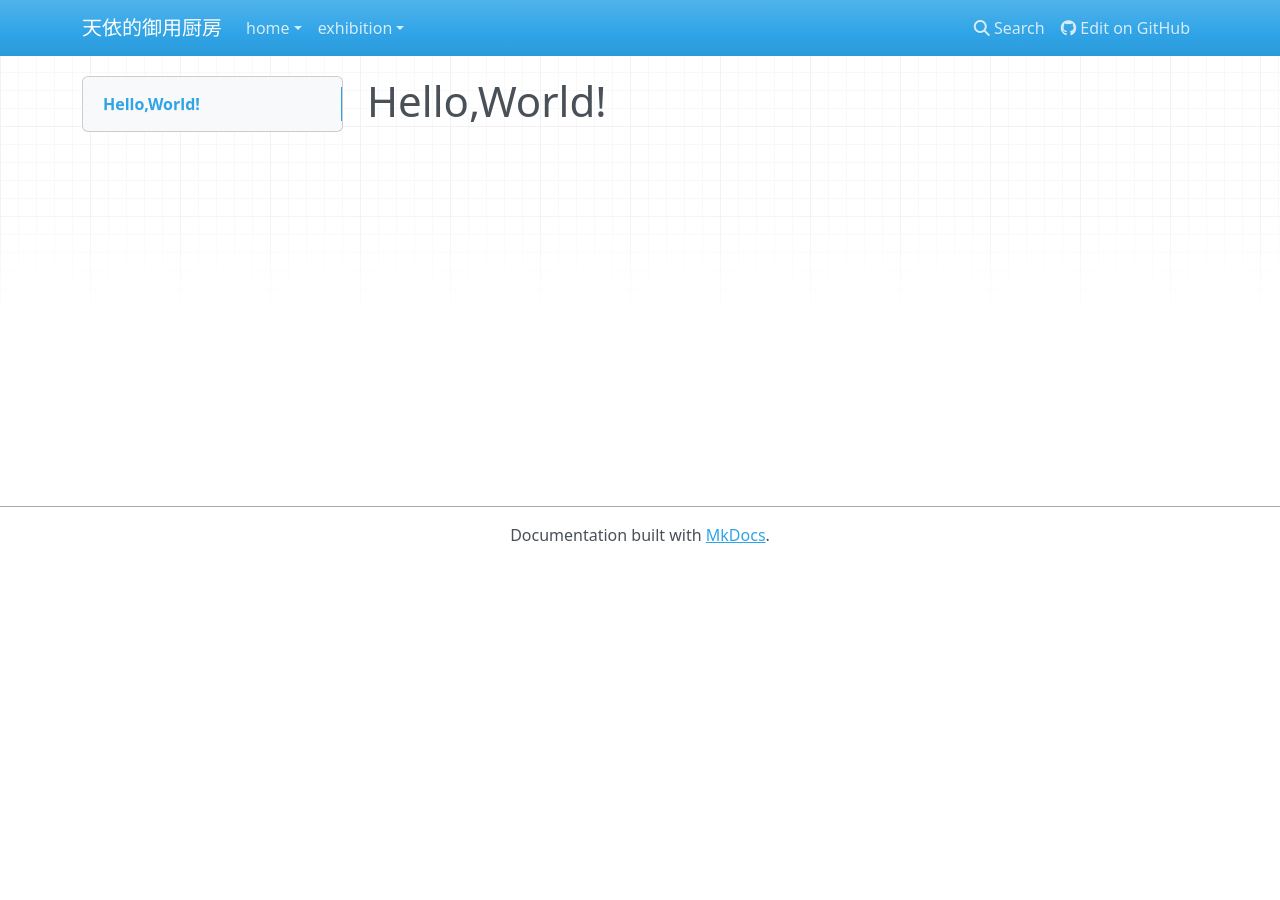
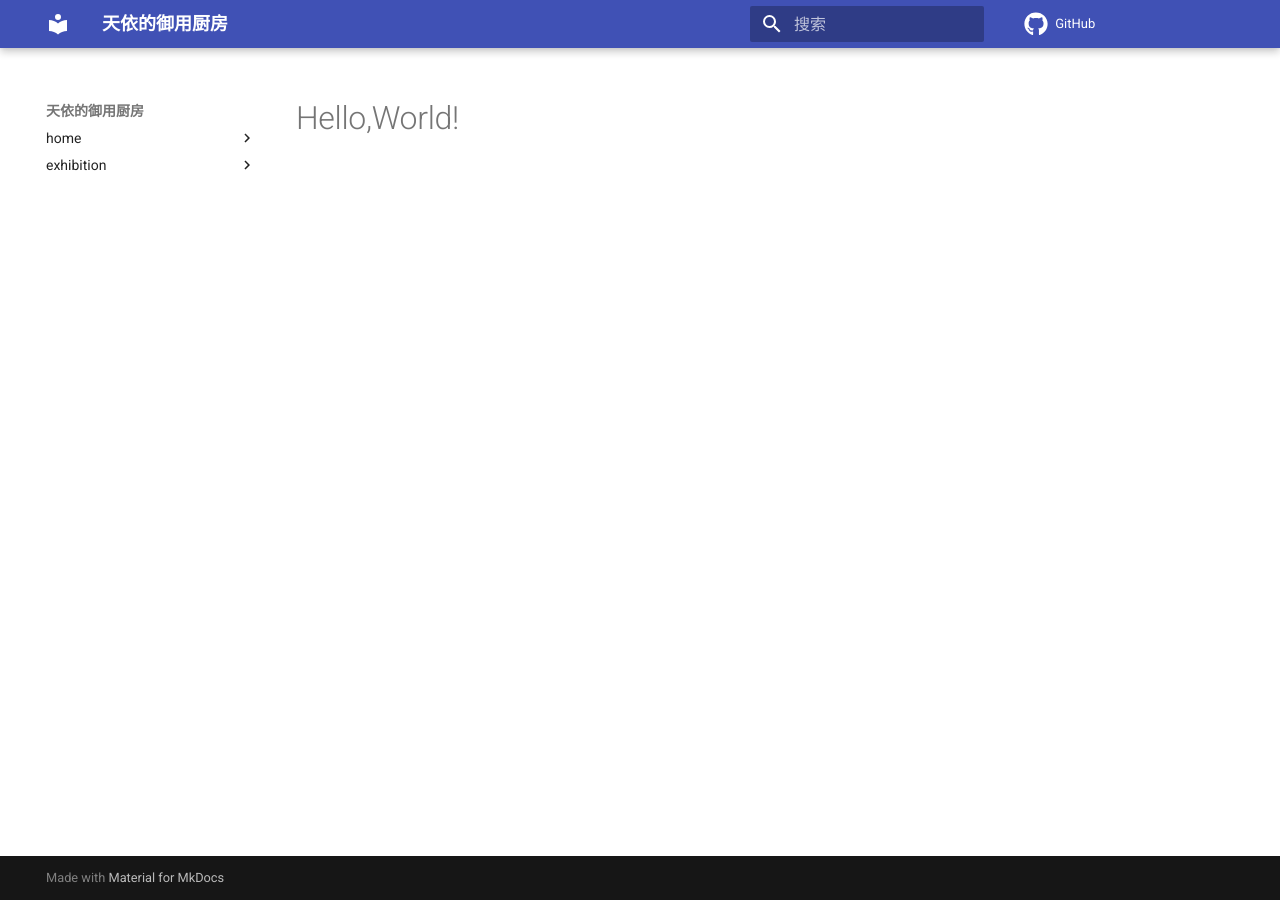
Before and after one commit to Lostin-Tianyi/Lostin-Tianyi.github.io, an MkDocs documentation site: the page built from docs/try.md, in a window 1280 px wide. Built offline with MkDocs 1.6.1 and Material for MkDocs 9.7.7, drawn with Linux system fonts in a browser that asks for light colours; nearby versions of some CDN libraries; comment, search, counter and statistics services are not loaded.

Commit message:
add navigation

```diff
--- a/mkdocs.yml
+++ b/mkdocs.yml
@@ -3,6 +3,19 @@ site_description: 某不知名锦衣卫的小网站
 site_author: Lostin-Tianyi
 site_url: https://Lostin-Tianyi.github.io
 repo_url: https://github.com/Lostin-Tianyi/Lostin-Tianyi.github.io
+theme:
+  name: material
+  language: zh
+  icon:
+    repo: fontawesome/brands/github
+  features:
+  #- navigation.tabs
+  #- navigation.prune
+  #- navigation.indexes
+  #- toc.follow
+  - navigation.top
+  #- search.suggest
+  #- content.code.copy
 nav:
 - home:
   - home: index.md
```
